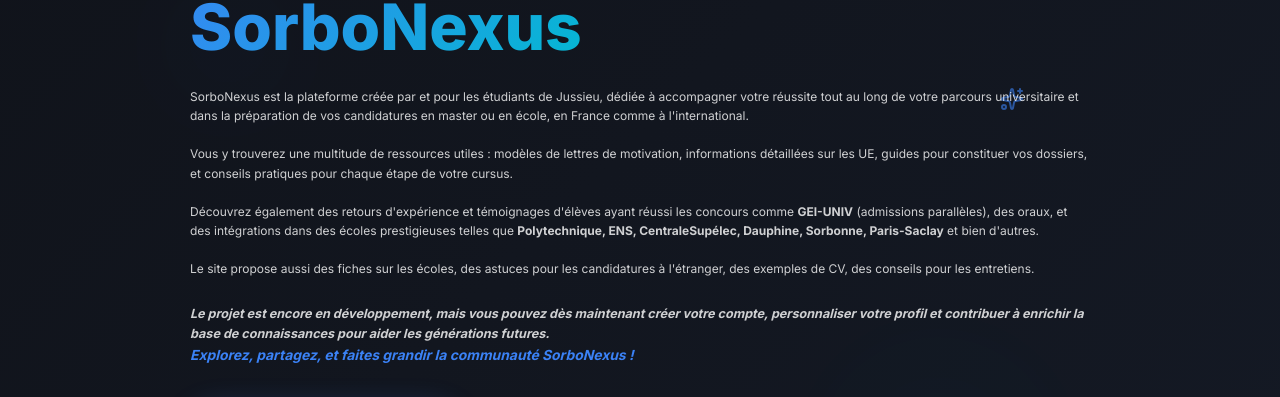
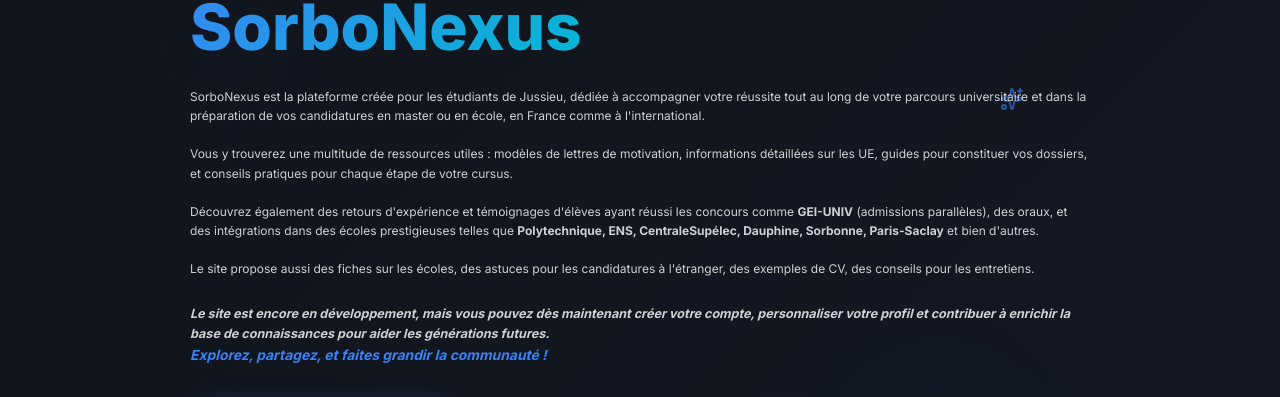
Before and after one commit to userdigitaldevil/SorboNexus, a React (Vite) app: page / in a window 1280 px wide. Shown: the part 214-611 px from the top of the page. Built offline with nearby package versions, Linux system fonts and the light colour scheme; no server answers.

Commit message:
change home page message

```diff
--- a/src/pages/Home.jsx
+++ b/src/pages/Home.jsx
@@ -321,10 +321,10 @@
                       fontSize: { xs: "0.65rem", sm: "0.7rem", md: "0.75rem" },
                     }}
                   >
-                    SorboNexus est la plateforme créée par et pour les étudiants
-                    de Jussieu, dédiée à accompagner votre réussite tout au long
-                    de votre parcours universitaire et dans la préparation de
-                    vos candidatures en master ou en école, en France comme à
+                    SorboNexus est la plateforme créée pour les étudiants de
+                    Jussieu, dédiée à accompagner votre réussite tout au long de
+                    votre parcours universitaire et dans la préparation de vos
+                    candidatures en master ou en école, en France comme à
                     l'international.
                     <br />
                     <br />
@@ -361,10 +361,10 @@
                         marginTop: "0.5em",
                       }}
                     >
-                      Le projet est encore en développement, mais vous pouvez
-                      dès maintenant créer votre compte, personnaliser votre
-                      profil et contribuer à enrichir la base de connaissances
-                      pour aider les générations futures.
+                      Le site est encore en développement, mais vous pouvez dès
+                      maintenant créer votre compte, personnaliser votre profil
+                      et contribuer à enrichir la base de connaissances pour
+                      aider les générations futures.
                       <br />
                       <span
                         style={{
@@ -374,8 +374,7 @@
                           fontSize: "1.1em",
                         }}
                       >
-                        Explorez, partagez, et faites grandir la communauté
-                        SorboNexus !
+                        Explorez, partagez, et faites grandir la communauté !
                       </span>
                     </span>
                   </Typography>
```
